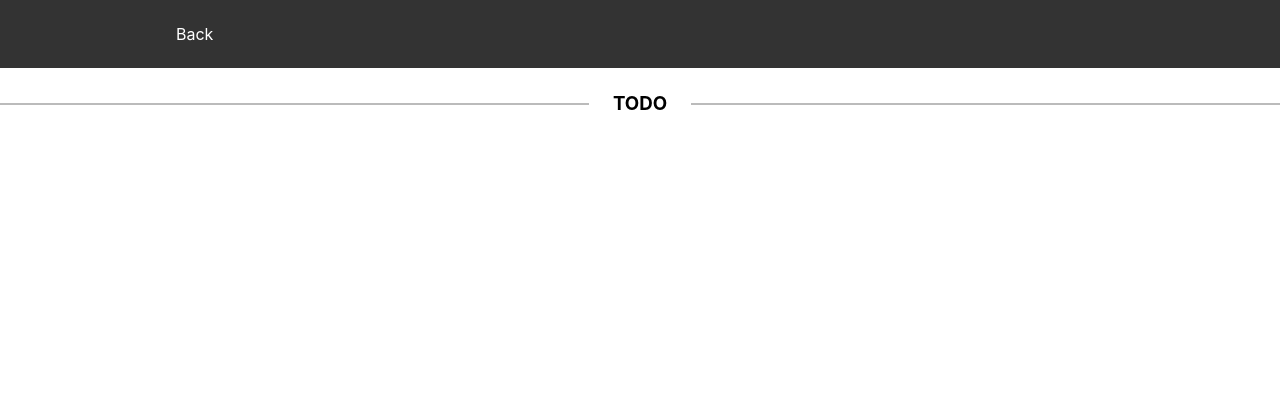
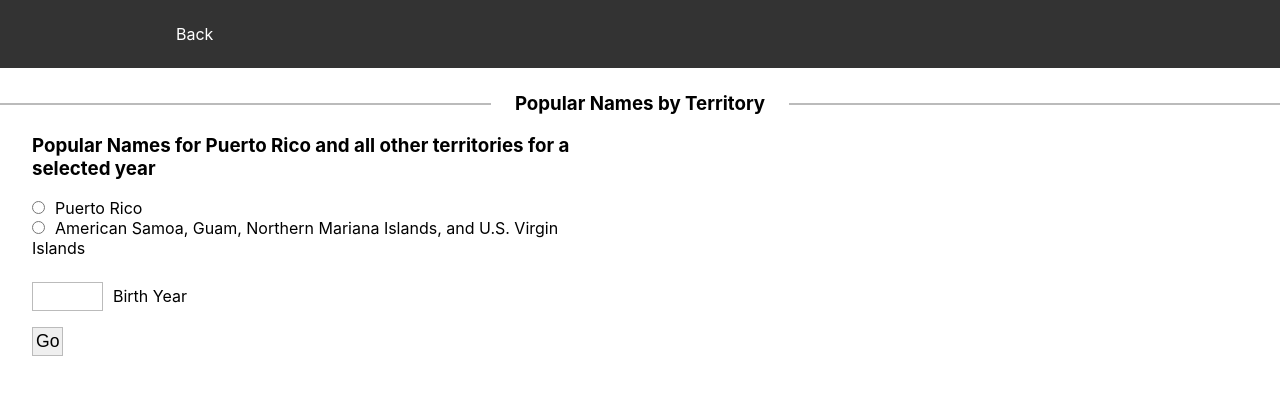
Before and after one commit to knsanchez0001/babynames, a React (Create React App) app in the folder client/: page /territories in a window 1280 px wide. Shown: the top 394 px of the page. Built offline with nearby package versions, Linux system fonts and the light colour scheme.

Commit message:
create a table for territories

```diff
--- a/client/src/components/PopularityCategories/Territories/Territories.js
+++ b/client/src/components/PopularityCategories/Territories/Territories.js
@@ -1,19 +1,79 @@
-import React from 'react';
+import React, { useEffect, useState } from 'react';
 import { Link } from 'react-router-dom';
 import IntroSection from '../../IntroSection';
+import Table from '../../Table';
+import TerritoriesForm from './TerritoriesForm';
 
 const Territories = () => {
+	let [input, setInput] = useState(null);
+	let [tableBody, setTableBody] = useState(null);
+	let [tableHeader, setTableHeader] = useState(null);
+
+	const handleCallback = (childInput) => {
+		setInput(childInput);
+	};
+
+	useEffect(() => {
+		if (input) {
+			getTopNamesByTerritory(input, setTableBody, setTableHeader);
+		}
+	}, [input]);
+
+
+	const tableHeading = [
+		{ label: 'Rank', color: '#eeeeee' },
+		{ label: 'Male Name', color: '#99ccff' }, { label: 'Number of Males', color: '#99ccff' },
+		{ label: 'Female Name', color: 'pink' }, { label: 'Number of Females', color: 'pink' }];
+
 	const back = <Link className='a-top' to={'/'}>Back</Link>;
 	return (
 		<>
 			<IntroSection child={back} />
 			<section>
 				<h3 className='header-c'>
-					<span className='header-c-text'>TODO</span>
+					<span className='header-c-text'>Popular Names by Territory</span>
 				</h3>
+				<TerritoriesForm parentCallback={handleCallback} />
+				<Table heading={tableHeading} body={tableBody} tableHeader={tableHeader} />
 			</section>
 		</>
 	);
 };
 
+/**
+ *
+ * @param {object} input
+ * @param {function} setTableBody
+ */
+async function getTopNamesByTerritory(input, setTableBody, setTableHeader) {
+	const fillArray = (names, length) => {
+		if (!names.length || names.length === length) {
+			return;
+		}
+		const fillLength = length - names.length;
+		const arr = new Array(fillLength);
+		arr.fill({ id: '', count: 0 });
+		names.push(...arr);
+	};
+
+	const response = await fetch(`/api/top_names_territory/${input.territory}/${input.birthYear}`);
+	if (response.ok) {
+		const json = JSON.parse(await response.text());
+		const females = json.females;
+		const males = json.males;
+
+		const length = Math.max(males.length, females.length);
+		fillArray(males, length);
+		fillArray(females, length);
+
+		const body = [];
+		for (let i = 0; i < length; i++) {
+			body.push([(i + 1).toString(), males[i]._id, males[i].count.toLocaleString('en'), females[i]._id, females[i].count.toLocaleString('en')]);
+		}
+		setTableBody(body);
+		setTableHeader(<h4 className='table-h'>{input.birthYear.toString()} births in {input.territoryName}</h4>);
+		console.log(input.territoryName);
+	}
+}
+
 export default Territories;
--- /dev/null
+++ b/client/src/components/PopularityCategories/Territories/TerritoriesForm.js
@@ -0,0 +1,41 @@
+import React from 'react';
+import PropTypes from 'prop-types';
+
+const TerritoriesForm = ({ parentCallback }) => {
+
+	function handleSubmit(e) {
+		e.preventDefault();
+		const elem = document.querySelector('input[name="territory"]:checked');
+		const territory = elem.value;
+		const birthYear = document.getElementById('birth-year').value;
+		const territoryName = document.querySelector(`label[for='${elem.id}']`).innerHTML;
+		parentCallback({ territory, birthYear, territoryName });
+	}
+
+	return (
+		<div className='interest-div'>
+			<h3>Popular Names for Puerto Rico and all other territories for a selected year</h3>
+			<form name='popnamestate' className='interest-form' onSubmit={handleSubmit}>
+				<fieldset >
+					<input type="radio" name="territory" value="PR" id="puerto-rico" required />
+					<label htmlFor='puerto-rico'>Puerto Rico</label><br />
+					<input type="radio" name="territory" value="TR" id="other-territories" />
+					<label htmlFor='other-territories'>American Samoa, Guam, Northern Mariana Islands, and U.S. Virgin Islands</label>
+				</fieldset>
+				<p>
+					<input id='birth-year' type='number' min='1998' max='2020' className='interest-input' title="Birth year: Must be four numbers" required />
+					<label htmlFor='birth-year'>Birth Year</label>
+				</p>
+				<p>
+					<input type='submit' value='Go' />
+				</p>
+			</form>
+		</div>
+	);
+};
+
+TerritoriesForm.propTypes = {
+	parentCallback: PropTypes.func
+};
+
+export default TerritoriesForm;
```
